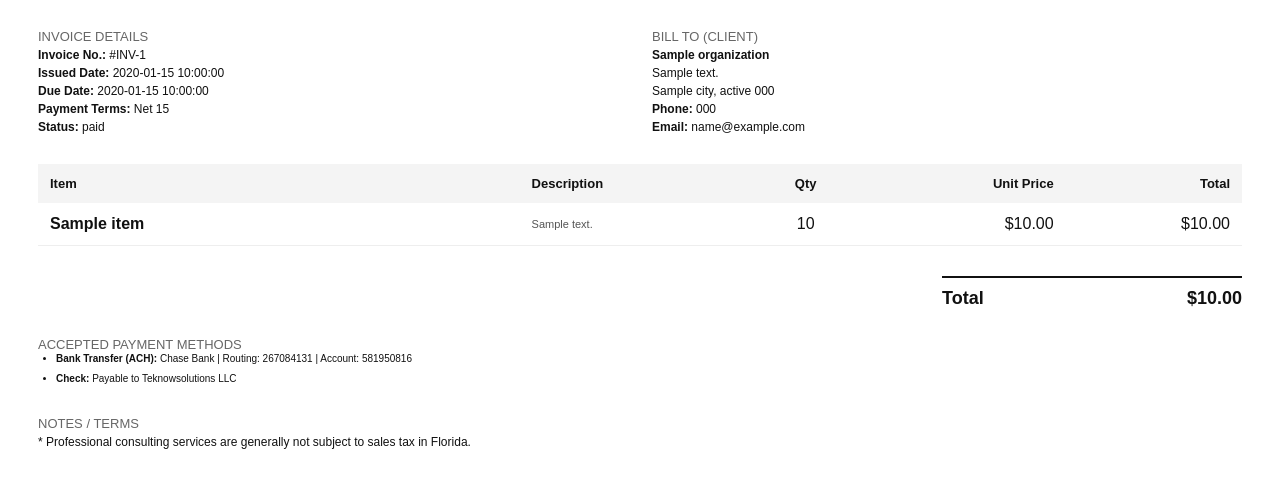
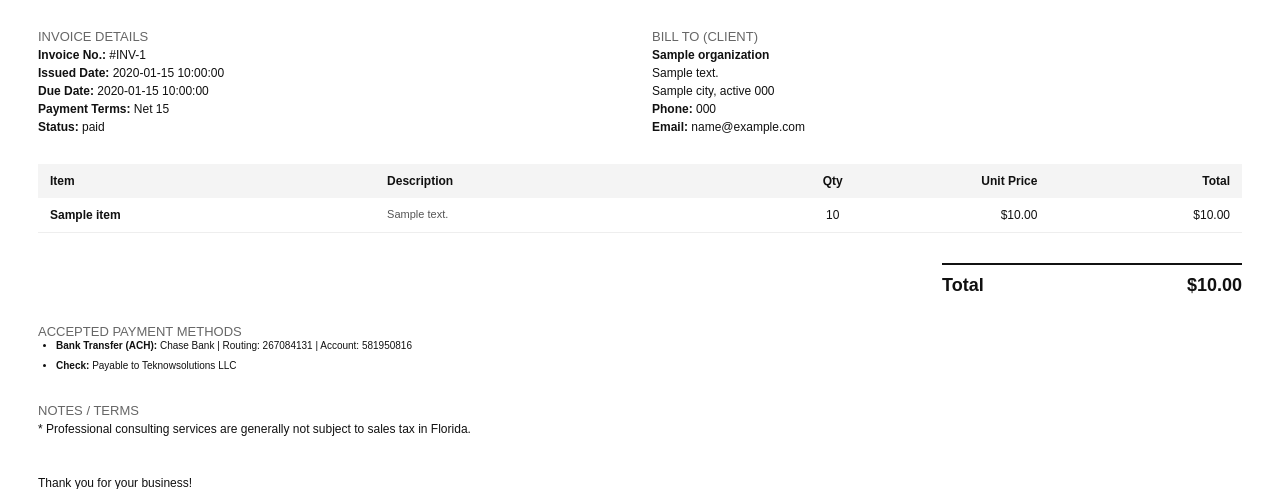
Before and after one commit to auribem84/tksolutions-webapp-backend, a Python web app: template app/templates/invoice.html in a window 1280 px wide. Shown: the part 233-722 px from the top of the page. Run offline with Jinja, Linux system fonts and the light colour scheme; the template is opened without the code that fills it: most values are stand-ins (such as "Sample title", 1, 10 or a date in 2020); grey boxes marked "Sample" are stand-in pictures.

Commit message:
fix: invoice table fixed-layout column widths, word-wrap, multi-line description support

```diff
--- a/app/templates/invoice.html
+++ b/app/templates/invoice.html
@@ -47,19 +47,39 @@
       width: 100%;
       border-collapse: collapse;
       margin-top: 20px;
+      table-layout: fixed;
     }
 
     th {
       background: #f4f4f4;
       text-align: left;
-      padding: 12px;
-      font-size: 13px;
+      padding: 10px 12px;
+      font-size: 12px;
+      word-wrap: break-word;
+      overflow-wrap: break-word;
     }
 
     td {
-      padding: 12px;
+      padding: 10px 12px;
       border-bottom: 1px solid #eee;
+      vertical-align: top;
+      word-wrap: break-word;
+      overflow-wrap: break-word;
+      font-size: 12px;
     }
+
+    td.item-title {
+      font-weight: bold;
+    }
+
+    td.item-desc {
+      color: #555;
+      font-size: 11px;
+      white-space: pre-wrap;
+    }
+
+    td.center { text-align: center; }
+    td.right  { text-align: right; }
 
     .total-box {
       margin-top: 30px;
@@ -246,10 +266,17 @@
   </div>
 
   <table>
+    <colgroup>
+      <col style="width:28%" />
+      <col style="width:34%" />
+      <col style="width:8%"  />
+      <col style="width:14%" />
+      <col style="width:16%" />
+    </colgroup>
 
     <thead>
       <tr>
-        <th style="width:40%">Item</th>
+        <th>Item</th>
         <th>Description</th>
         <th style="text-align:center">Qty</th>
         <th style="text-align:right">Unit Price</th>
@@ -261,17 +288,19 @@
       {% if invoice.line_items %}
         {% for item in invoice.line_items %}
         <tr>
-          <td><strong>{{ item.title }}</strong></td>
-          <td style="color:#555;font-size:11px">{{ item.description }}</td>
-          <td style="text-align:center">{{ item.quantity }}</td>
-          <td style="text-align:right">${{ "%.2f"|format(item.unit_price) }}</td>
-          <td style="text-align:right">${{ "%.2f"|format(item.total) }}</td>
+          <td class="item-title">{{ item.title }}</td>
+          <td class="item-desc">{{ item.description }}</td>
+          <td class="center">{{ item.quantity }}</td>
+          <td class="right">${{ "%.2f"|format(item.unit_price) }}</td>
+          <td class="right">${{ "%.2f"|format(item.total) }}</td>
         </tr>
         {% endfor %}
       {% else %}
         <tr>
-          <td colspan="4">{{ invoice.description }}</td>
-          <td style="text-align:right">${{ "%.2f"|format(invoice.amount) }}</td>
+          <td class="item-title" colspan="2">{{ invoice.description }}</td>
+          <td class="center">1</td>
+          <td class="right">${{ "%.2f"|format(invoice.amount) }}</td>
+          <td class="right">${{ "%.2f"|format(invoice.amount) }}</td>
         </tr>
       {% endif %}
     </tbody>
```
